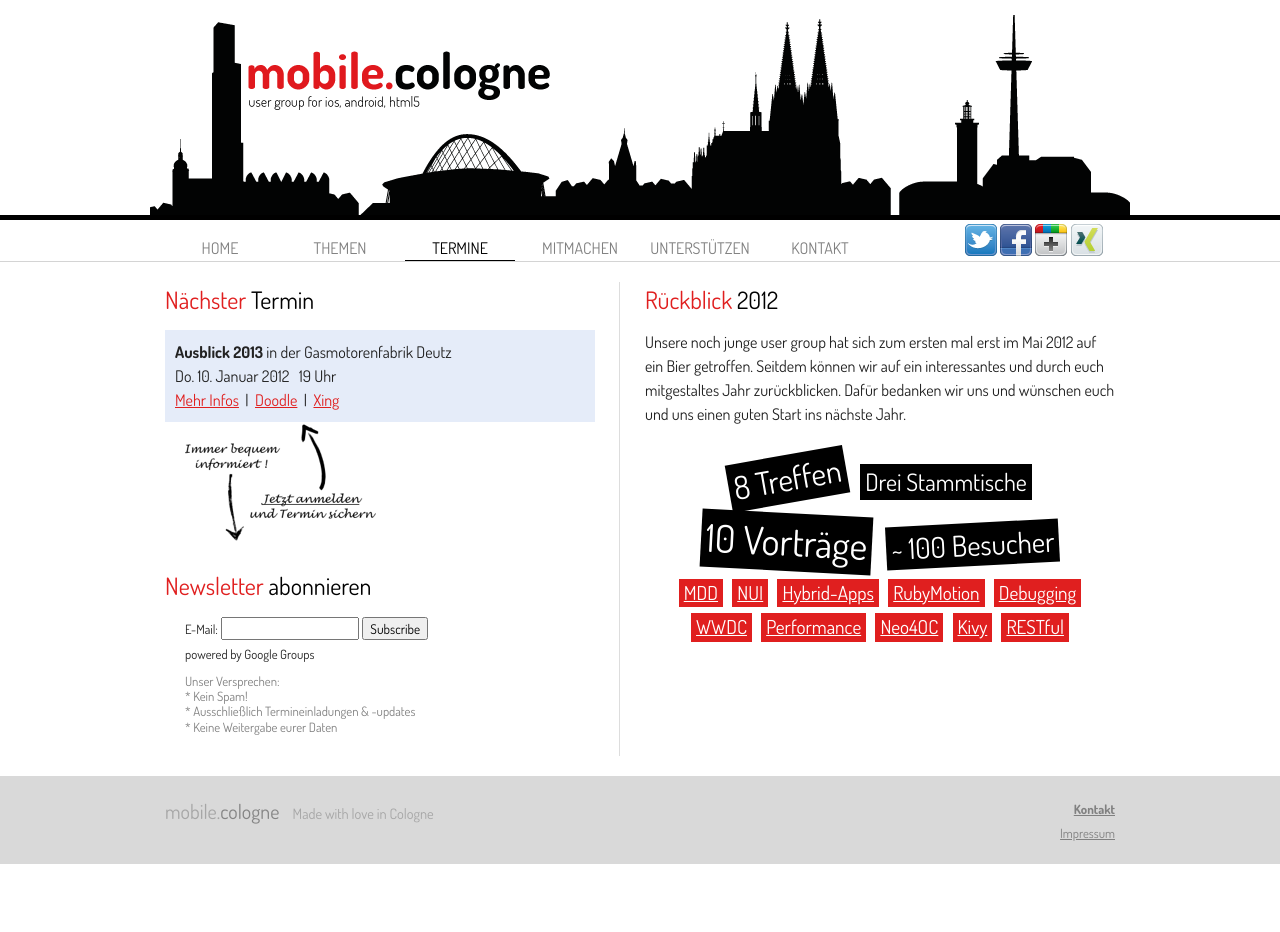
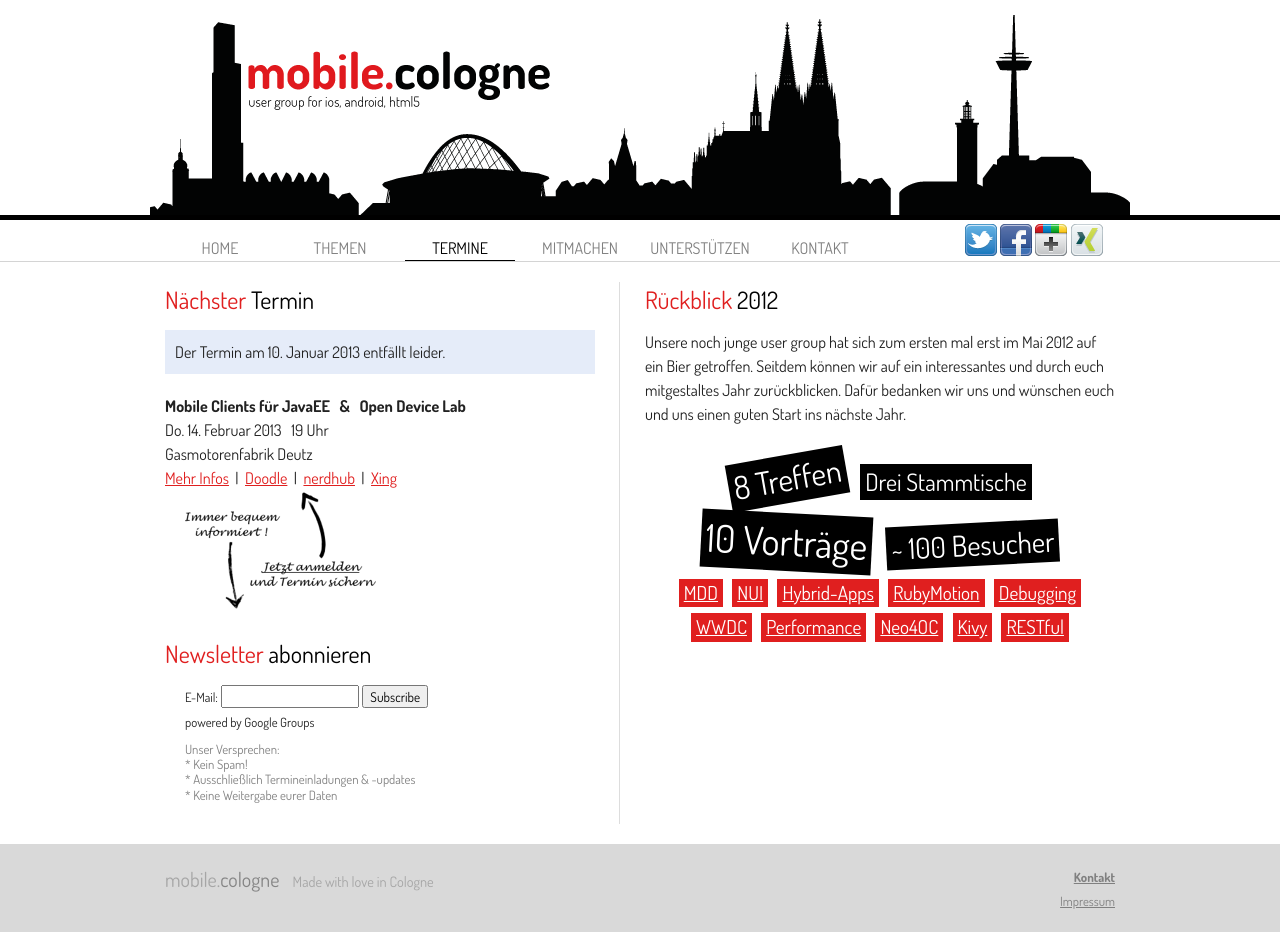
Before and after one commit to mobilecgn/mobilecgn.github.com, a Jekyll site: the page built from index.html, in a window 1280 px wide. Built offline with Jekyll 4.4.1, drawn with Linux system fonts in a browser that asks for light colours; before the commit the page ends 900 px from its top, so only the background shows below that.

Commit message:
Remove event in januar and update februar event.

```diff
--- a/index.html
+++ b/index.html
@@ -61,12 +61,18 @@
 	<div class="container">
 		<div class="span-11 colborder">
 			<h2>Nächster <span class="loud">Termin</span></h2>
-			<div style="background: #e5ecf9; padding: 10px;">
-				<strong>Ausblick 2013</strong> in der Gasmotorenfabrik Deutz<br/>
-				Do. 10. Januar 2012 &nbsp; 19&nbsp;Uhr<br/>
+			<div style="background: #e5ecf9; padding: 10px; margin-bottom: 20px;">
+				Der Termin am 10. Januar 2013 entfällt leider.<br/>
+			</div>
+			<div>
+				<strong>Mobile Clients für JavaEE &nbsp; & &nbsp; Open Device Lab</strong><br/>
+
+				Do. 14. Februar 2013 &nbsp; 19&nbsp;Uhr<br/>
+				Gasmotorenfabrik Deutz<br/>
 				<a href="/2013-01-10-vortragsabend.html">Mehr Infos</a> &nbsp;|&nbsp;
-				<a href="http://www.doodle.com/r4pw7hrt3wz8tgy9" target="_blank">Doodle</a> &nbsp;|&nbsp;
-				<a href="https://www.xing.com/events/-1156648" target="_blank">Xing</a>
+				<a href="http://doodle.com/8wre4sbm7mrxdddi" target="_blank">Doodle</a> &nbsp;|&nbsp;
+				<a href="http://www.nerdhub.de/events/105-mobile-cologne/dates/1136">nerdhub</a> &nbsp;|&nbsp;
+				<a href="https://www.xing.com/events/-1156650" target="_blank">Xing</a>
 			</div>
 
 			<img src="/static/images/marker-5.png" alt="Jetzt Termin sichern!" width="193" height="120"
```
Also changed, not shown: _posts/2013/2013-01-10-vortragsabend.html (deleted, +0 -41 lines), _posts/2013/2013-02-14-vortragsabend.html (+9 -5 lines), termine.html (+7 -10 lines).
